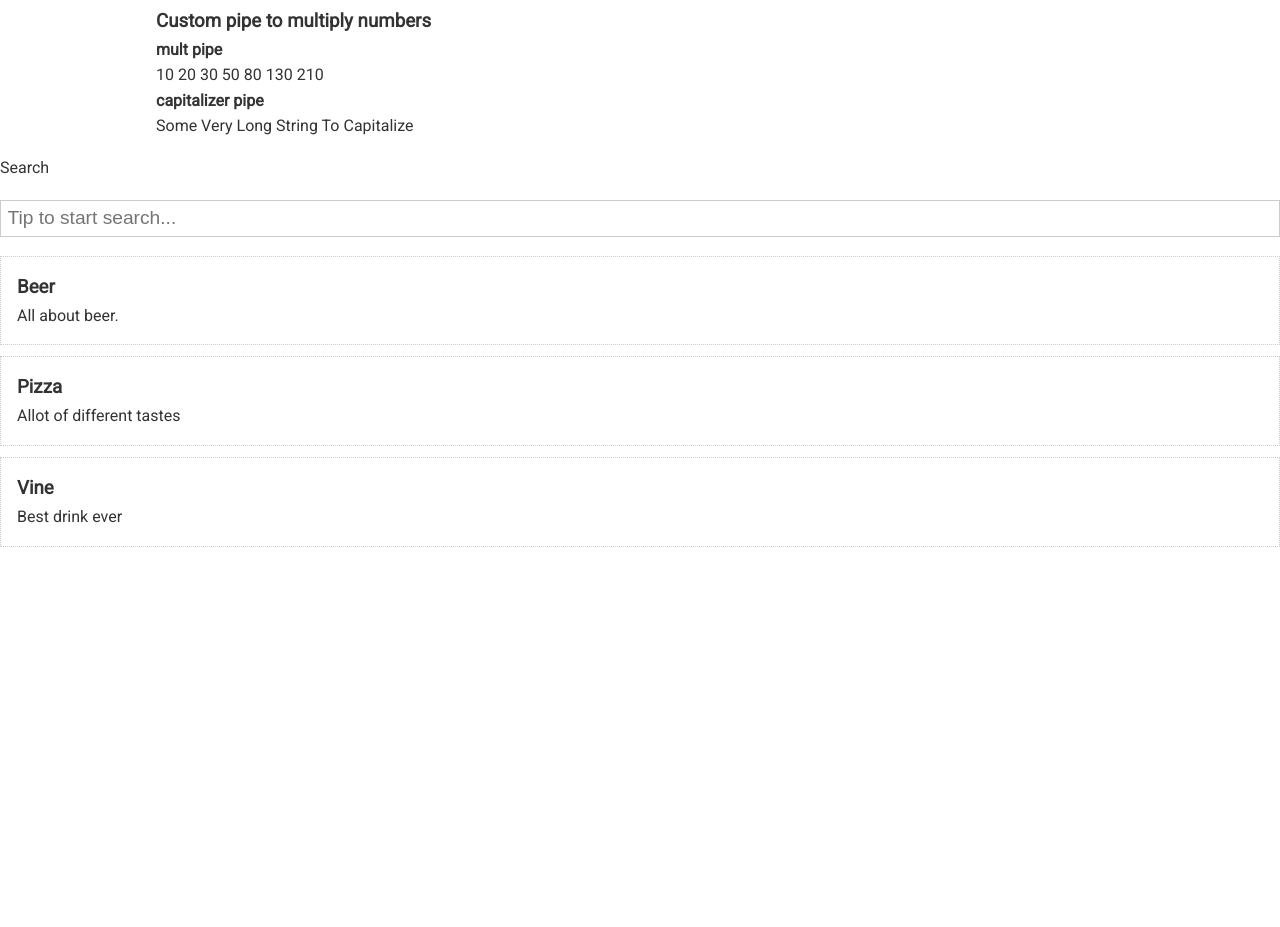
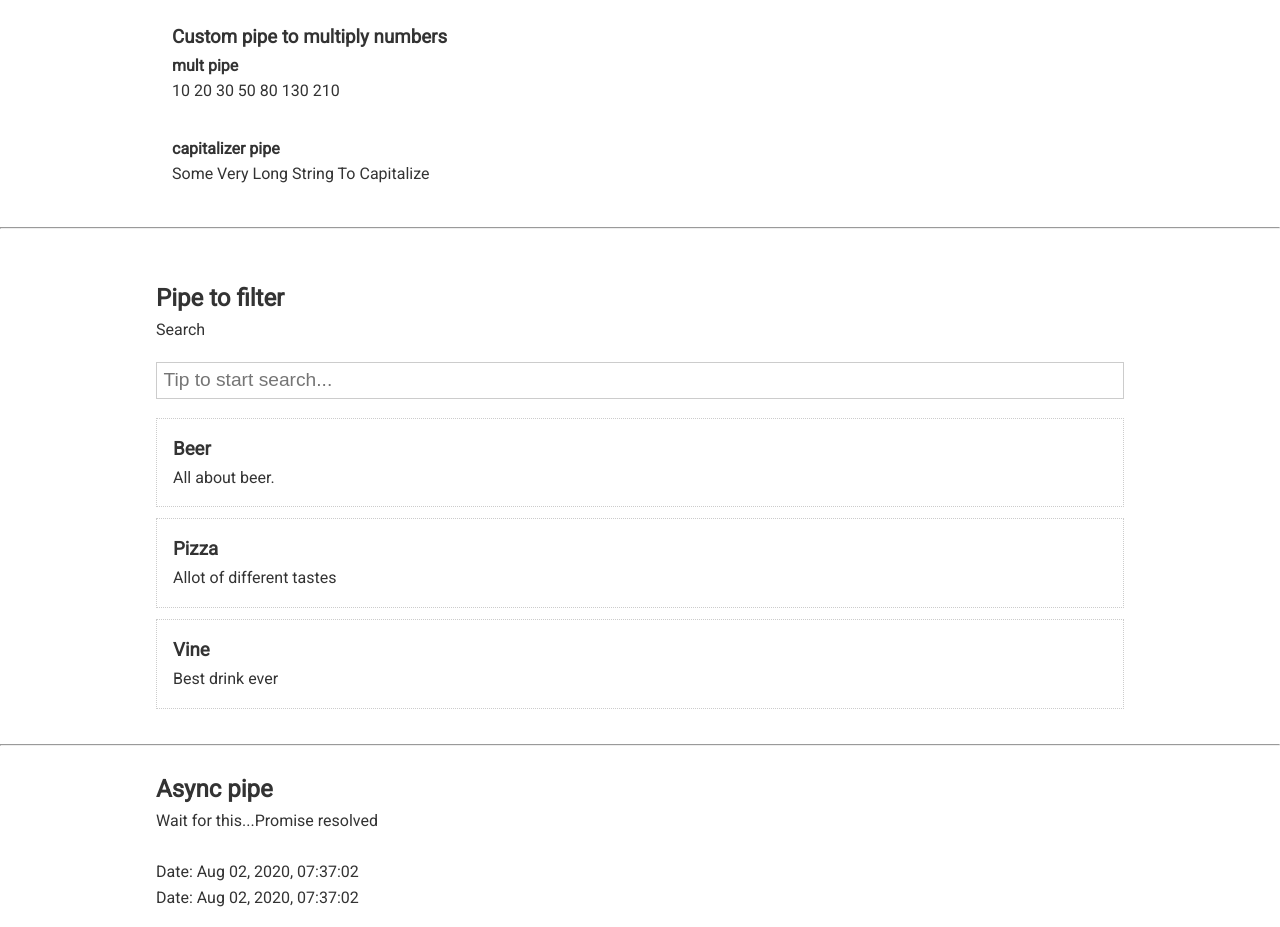
Before and after one commit to roman89ua/pipes.Angular, an Angular app: page / in a window 1280 px wide. Shown: the part 880-1807 px from the top of the page. Before the commit the page ends 1438 px from the top, so only its background shows below. Built offline with nearby package versions, Linux system fonts and the light colour scheme.

Commit message:
async pipes created

```diff
--- a/src/app/app.component.html
+++ b/src/app/app.component.html
@@ -26,6 +26,7 @@
   <pre>{{obj | json}}</pre>
 
   <br>
+  <div class="container">
     <h3>Custom pipe to multiply numbers</h3>
     <h4>mult pipe</h4>
     {{10 | mult}}
@@ -36,11 +37,19 @@
     {{10 | mult: 13}}
     {{10 | mult: 21}}
     <br>
+  </div>
+
+  <div class="container">
     <h4>capitalizer pipe</h4>
     {{value | capitalize}}
+  </div>
+
 
 </div>
-
+<hr>
+<br>
+<div class="container">
+  <h2>Pipe to filter</h2>
   <label>Search
     <input type="text" [(ngModel)]="search" placeholder="Tip to start search..." >
   </label>
@@ -51,3 +60,15 @@
     <h3>{{p.title}}</h3>
     <p>{{p.text}}</p>
   </div>
+</div>
+
+<hr>
+<div class="container">
+  <h2>Async pipe</h2>
+  <p>Wait for this...{{ promise | async}}</p>
+
+  <br>
+
+  <p>Date: {{ date$ | async | date: 'MMM dd, yyyy, hh:mm:ss'}}</p>
+  <p>Date: {{ date2 | date: 'MMM dd, yyyy, hh:mm:ss'}}</p>
+</div>
--- a/src/app/app.component.ts
+++ b/src/app/app.component.ts
@@ -1,5 +1,6 @@
-import {Component} from '@angular/core';
+import {Component, OnInit} from '@angular/core';
 import {Post} from './post.interface';
+import {Observable} from 'rxjs';
 
 @Component({
   selector: 'app-root',
@@ -8,7 +9,7 @@ import {Post} from './post.interface';
 })
 
 
-export class AppComponent{
+export class AppComponent implements OnInit{
   e: number = Math.E;
   str = 'hello world';
   date: Date = new Date();
@@ -35,4 +36,23 @@ export class AppComponent{
     {title: 'Vine', text: 'Best drink ever'},
   ];
 
+  promise: Promise<string> = new Promise<string>(resolve => {
+    setTimeout(() => {
+      resolve('Promise resolved');
+    }, 4000);
+  });
+
+  date2: Date;
+
+  date$: Observable<Date> = new Observable(obs => {
+    setInterval(() => {
+      obs.next(new Date());
+    }, 1000);
+  });
+
+  ngOnInit(): void {
+    this.date$.subscribe( d => {
+      this.date2 = d;
+    });
+  }
 }
```
Lines whose indentation alone changed are shown as unchanged.
